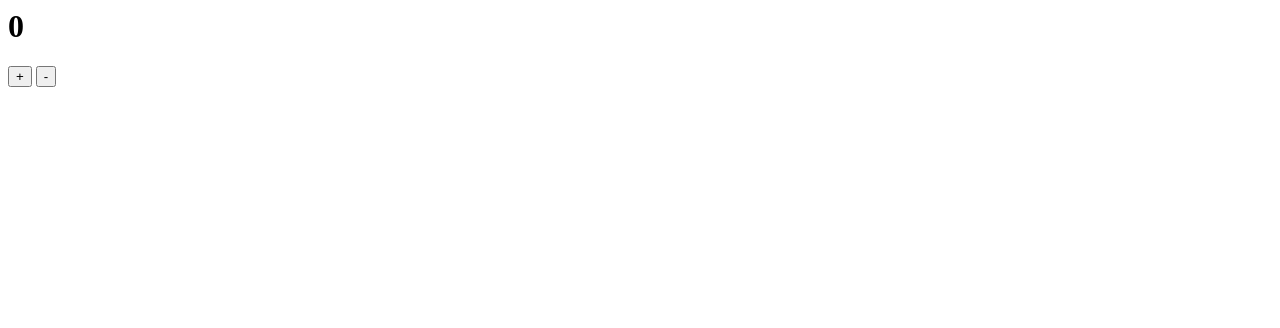
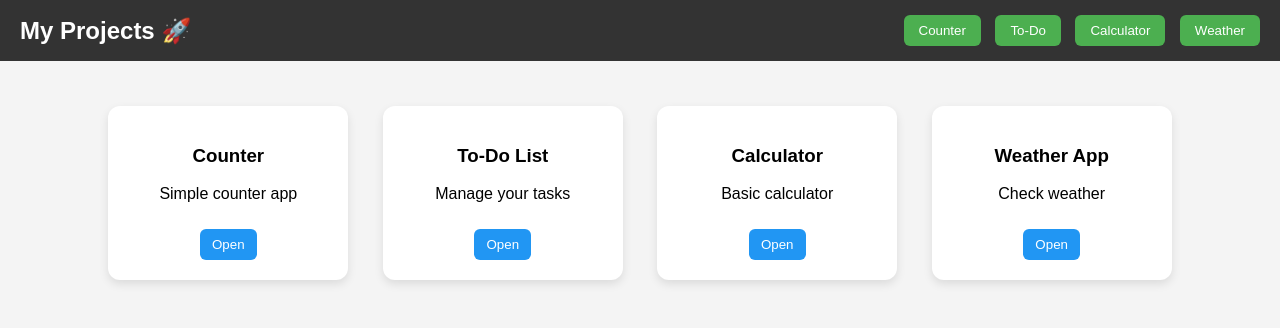
Before and after one commit to sunilkumarm048/my_project, a plain HTML site: page 1st_project.html in a window 1280 px wide. Drawn offline with Linux system fonts and the light colour scheme.

Commit message:
Update 1st_project.html

```diff
--- a/1st_project.html
+++ b/1st_project.html
@@ -1,26 +1,124 @@
-<!DOCKTYPE html>
-<html>
+<!DOCTYPE html>
+<html lang="en">
+<head>
+    <meta charset="UTF-8">
+    <title>My Projects Dashboard</title>
+
+    <style>
+        body {
+            margin: 0;
+            font-family: Arial;
+            background: #f4f4f4;
+        }
+
+        /* Top Navbar */
+        .navbar {
+            display: flex;
+            justify-content: space-between;
+            align-items: center;
+            background: #333;
+            padding: 15px 20px;
+            color: white;
+        }
+
+        .navbar h2 {
+            margin: 0;
+        }
+
+        .nav-buttons button {
+            margin-left: 10px;
+            padding: 8px 15px;
+            border: none;
+            background: #4CAF50;
+            color: white;
+            border-radius: 6px;
+            cursor: pointer;
+        }
+
+        .nav-buttons button:hover {
+            background: #45a049;
+        }
+
+        /* Main Content */
+        .container {
+            padding: 30px;
+            text-align: center;
+        }
+
+        .project-card {
+            display: inline-block;
+            width: 200px;
+            padding: 20px;
+            margin: 15px;
+            background: white;
+            border-radius: 12px;
+            box-shadow: 0 4px 10px rgba(0,0,0,0.1);
+        }
+
+        .project-card button {
+            margin-top: 10px;
+            padding: 8px 12px;
+            border: none;
+            background: #2196F3;
+            color: white;
+            border-radius: 6px;
+            cursor: pointer;
+        }
+
+        .project-card button:hover {
+            background: #0b7dda;
+        }
+    </style>
+</head>
+
 <body>
-<head>
-<title>1st_Project</title>
-</head>
-<h1 id="count">0</h1>
 
-<button onclick="increase()">+</button>
-<button onclick="decrease()">-</button>
+    <!-- Top Navbar -->
+    <div class="navbar">
+        <h2>My Projects 🚀</h2>
 
-<script>
-let count = 0;
+        <div class="nav-buttons">
+            <button onclick="openProject('counter.html')">Counter</button>
+            <button onclick="openProject('todo.html')">To-Do</button>
+            <button onclick="openProject('calculator.html')">Calculator</button>
+            <button onclick="openProject('weather.html')">Weather</button>
+        </div>
+    </div>
 
-function increase() {
-    count++;
-    document.getElementById("count").innerText = count;
-}
+    <!-- Main Content -->
+    <div class="container">
 
-function decrease() {
-    count--;
-    document.getElementById("count").innerText = count;
-}
-</script>
+        <div class="project-card">
+            <h3>Counter</h3>
+            <p>Simple counter app</p>
+            <button onclick="openProject('counter.html')">Open</button>
+        </div>
+
+        <div class="project-card">
+            <h3>To-Do List</h3>
+            <p>Manage your tasks</p>
+            <button onclick="openProject('todo.html')">Open</button>
+        </div>
+
+        <div class="project-card">
+            <h3>Calculator</h3>
+            <p>Basic calculator</p>
+            <button onclick="openProject('calculator.html')">Open</button>
+        </div>
+
+        <div class="project-card">
+            <h3>Weather App</h3>
+            <p>Check weather</p>
+            <button onclick="openProject('weather.html')">Open</button>
+        </div>
+
+    </div>
+
+    <script>
+        function openProject(file) {
+            window.location.href = file;
+        }
+    </script>
+
 </body>
 </html>
```
